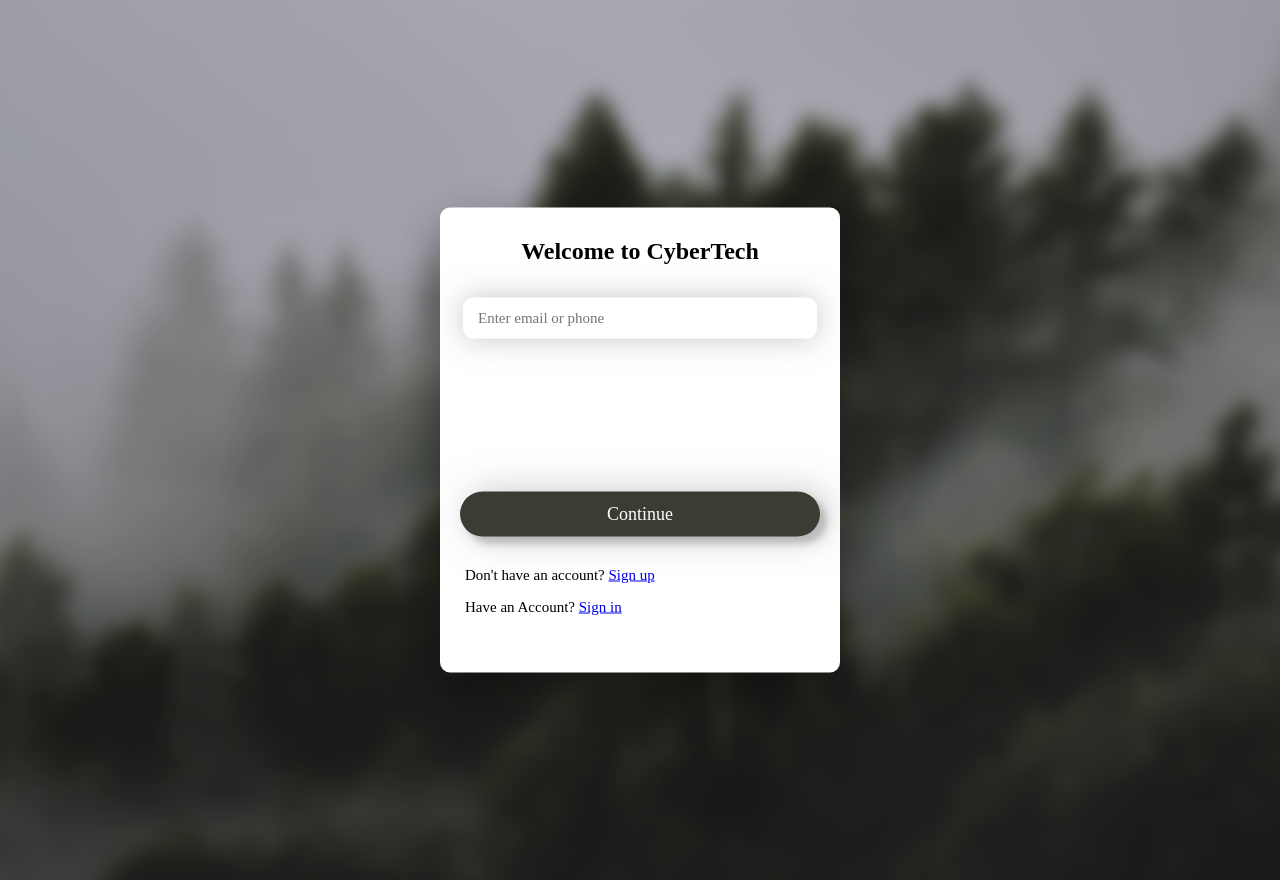
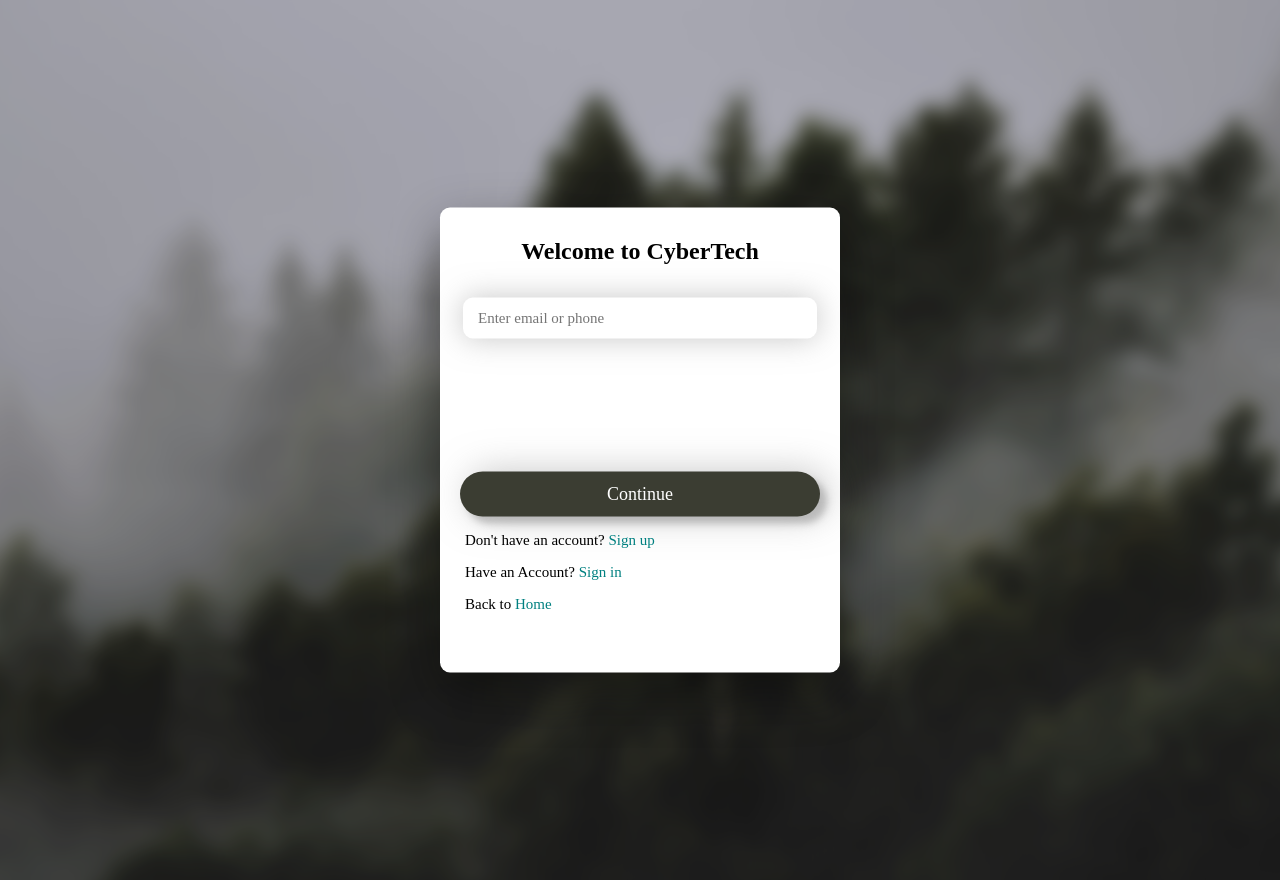
Before and after one commit to Amir1M8/CyberTech-Final, a PHP site: page /static/login/forget.html in a window 1280 px wide. Run offline with PHP 8.4, Linux system fonts and the light colour scheme.

Commit message:
JS added, styles update - CyberTech v.0.4

```diff
--- a/css/forget.css
+++ b/css/forget.css
@@ -91,7 +91,7 @@
     width: 100%;
     font-family: Albert Sans;
     border-radius: 30px;
-    margin-top: 150px;
+    margin-top: 130px;
     outline: 0px !important;
     border: 0px !important;
     background-color: #3b3d32;
@@ -123,7 +123,7 @@
     font-weight: 500;
     font-size: 15px;
     font-family: Albert Sans;
-    margin-top: 30px;
+    margin-top: 15px;
     margin-left: 5px;
 }
 
@@ -145,7 +145,7 @@
     font-weight: 500;
     font-size: 15px;
     font-family: Albert Sans;
-    margin-top: 10px;
+    margin-top: 2px;
     margin-left: 5px;
 }
 
@@ -162,3 +162,26 @@
     color: rgb(0, 83, 83);
     text-decoration: underline;
 }
+
+.home {
+    text-align: start;
+    font-weight: 500;
+    font-size: 15px;
+    font-family: Albert Sans;
+    margin-top: 2px;
+    margin-left: 5px;
+}
+
+.home-page {
+    cursor: pointer;
+    font-size: 15px;
+    color: teal;
+    font-weight: 500;
+    font-family: Albert Sans;
+    transition: all 1s easy;
+}
+
+.home-page:hover {
+    color: rgb(0, 83, 83);
+    text-decoration: underline;
+}
--- /dev/null
+++ b/js/functions.js
@@ -0,0 +1,3 @@
+function redirect(path) {
+    window.location = path;
+}
--- a/static/login/forget.html
+++ b/static/login/forget.html
@@ -5,6 +5,7 @@
     <link rel="stylesheet" href="../../css/forget.css">
     <title>Forget Password</title>
     <link rel="shortcut icon" href="../../Assets/Images/Logo.ico"/>
+    <script src="../../js/functions.js"></script>
     <style>
         .image-wrapper {
             position: fixed;
@@ -44,11 +45,15 @@
 
         <p class="signup">
             Don't have an account?
-            <span class="signup-page"><a href="./register.html">Sign up</a></span>
+            <span class="signup-page" onclick="redirect('./register.html')">Sign up</span>
         </p>
         <p class="signin">
             Have an Account?
-            <span class="signin-page"><a href="./login.html">Sign in</a></span>
+            <span class="signin-page" onclick="redirect('./login.html')">Sign in</span>
+        </p>
+        <p class="home">
+            Back to
+            <span class="home-page" onclick="redirect('../../index.html')">Home</span>
         </p>
     </div>
 </body>
```
Also changed, not shown: css/login.css (+25 -2 lines), css/register.css (+24 -1 lines), static/login/login.html (+7 -2 lines), static/login/register.html (+6 -1 lines).
